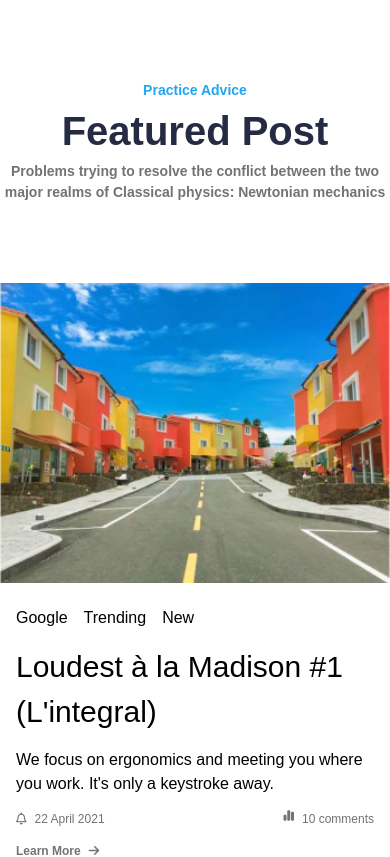
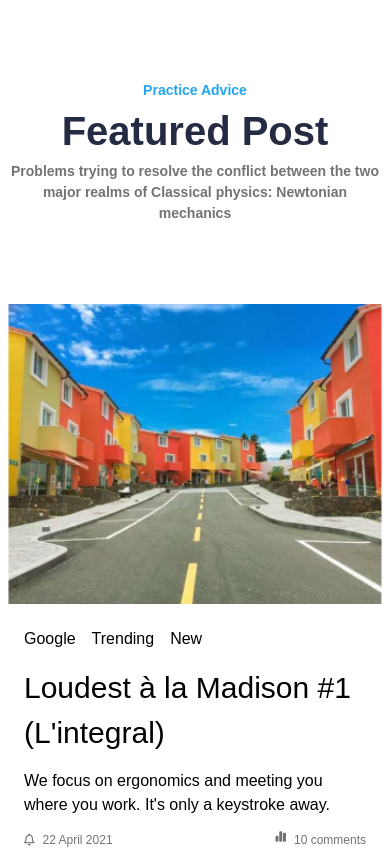
Before and after one commit to HamzaShabir0786/Hackathone_Q2, a Next.js app: page /featuredPost in a window 390 px wide. Shown: the top 857 px of the page. Built offline with nearby package versions, Linux system fonts and the light colour scheme.

Commit message:
add some data

```diff
--- a/src/app/featuredPost/page.tsx
+++ b/src/app/featuredPost/page.tsx
@@ -3,7 +3,7 @@ export default function FeaturedPost() {
     <>
       <div className="max-w-[1440px] h-[auto]  m-auto">
         <div className="max-w-[1040px] m-auto   ">
-          <div className="py-[80px] text-center">
+          <div className="py-[80px] text-center px-2 ">
             <h6 className="text-[#23A6F0] font-bold text-[14px]">
               Practice Advice
             </h6>
@@ -15,7 +15,7 @@ export default function FeaturedPost() {
               realms of Classical physics: Newtonian mechanics
             </p>
           </div>
-          <div className="grid-featured-post  ">
+          <div className="grid-featured-post px-2  ">
             <div className="featured-items featured-i-1   ">
               <div className="all-featured-post-n-1 h-[50%]  f-p-n-1 "></div>
               <div className="all-featured-post-n-2 h-[50%] p-4 f-p-n-2  flex  flex-col justify-around">
@@ -32,7 +32,7 @@ export default function FeaturedPost() {
                   We focus on ergonomics and meeting you where you work. It's
                   only a keystroke away.{" "}
                 </p>
-                <div className="flex  justify-between">
+                <div className="flex justify-between ">
                   <span className="text-[#737373] text-[12px] ">
                     <i className="fa-regular fa-bell pr-2"></i>
                     22 April 2021
--- a/src/app/globals.css
+++ b/src/app/globals.css
@@ -758,7 +758,7 @@
   }
 
   .grid-featured-post {
-    grid-template-columns: repeat(auto-fill, minmax(320px, 1fr));
+    grid-template-columns: repeat(auto-fill, minmax(300px, 1fr));
     gap: 10px;
     height: auto;
   }
@@ -1232,6 +1232,10 @@
     grid-template-rows: repeat(1, minmax(325px, 330px));
     grid-auto-rows: minmax(325px, 330px);
   }
+  .grid-featured-post {
+    grid-template-columns: repeat(auto-fill, minmax(290px, 1fr));
+    @apply px-1;
+  }
 }
 @media (max-width: 320px) {
   .landing-home {
```
